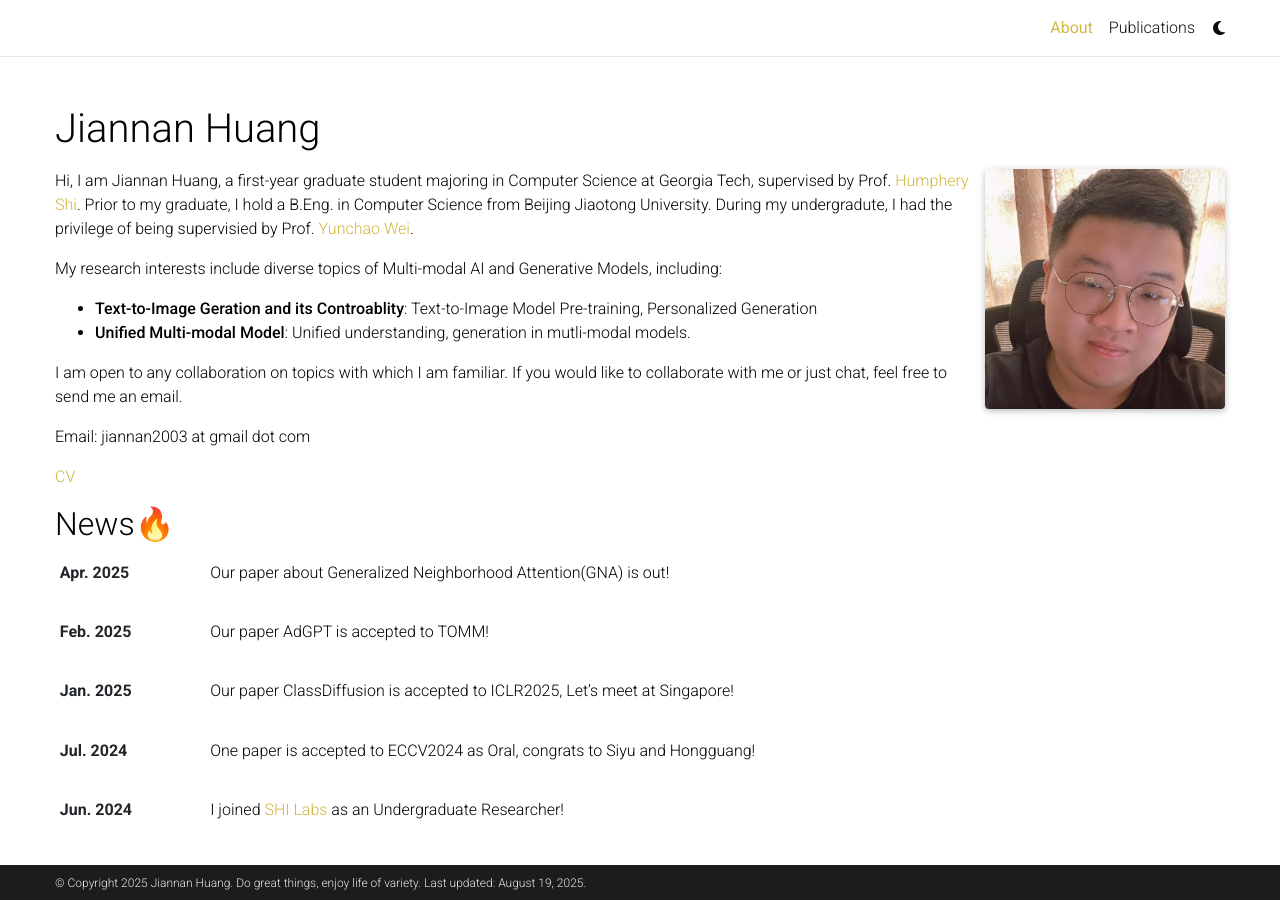
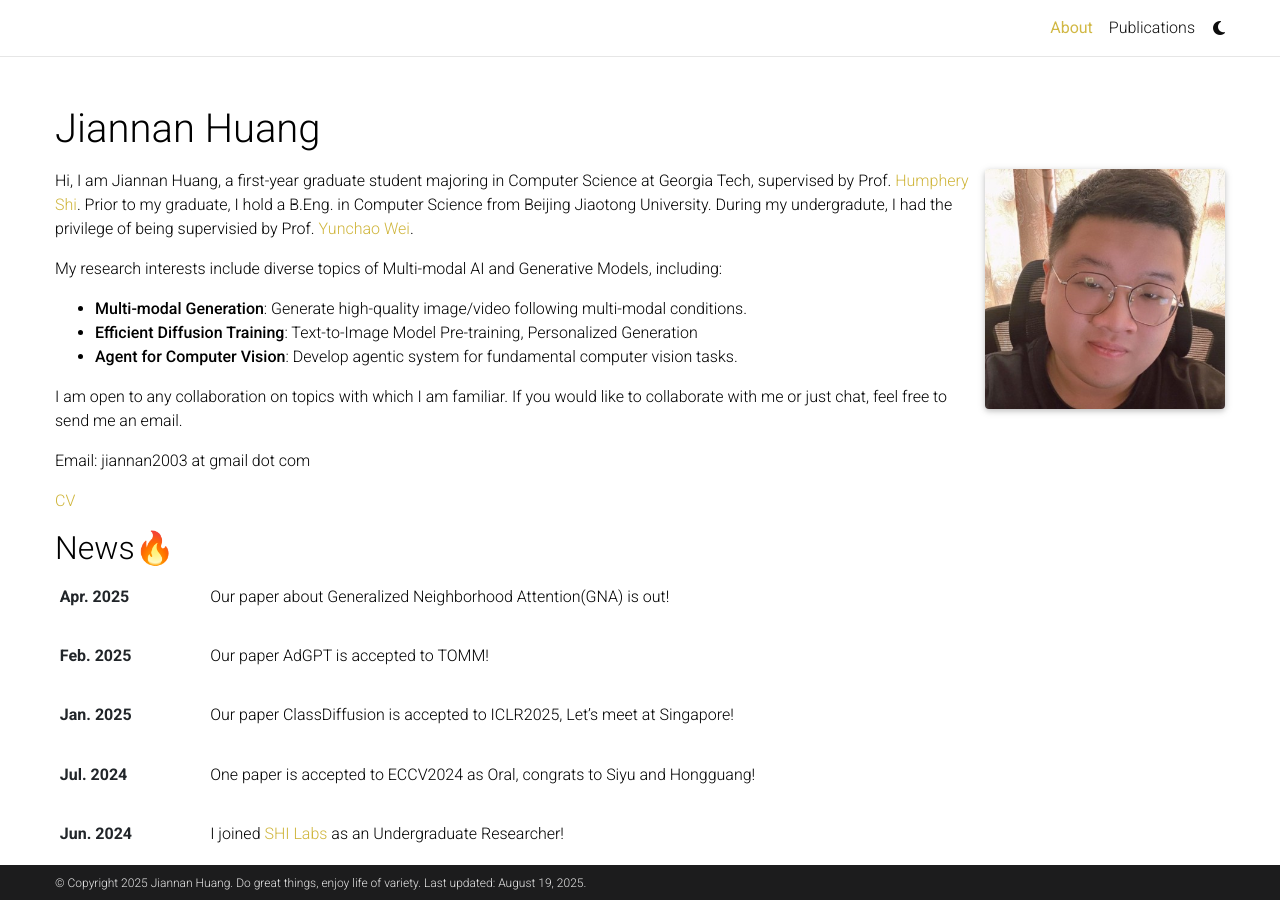
Before and after one commit to Rbrq03/Rbrq03.github.io, a Jekyll site: the page built from _pages/about.md, in a window 1280 px wide and 900 px high. Built offline with Jekyll 4.4.1, drawn with Linux system fonts in a browser that asks for light colours; full-size pictures stand in for the smaller copies a plugin makes; comment, search, counter and statistics services are not loaded; a style sheet for code colours, icons or effects is not loaded.

```diff
--- a/_pages/about.md
+++ b/_pages/about.md
@@ -33,8 +33,9 @@
 - **Efficient Diffusion Training**: Aim at reducing budget of training a diffusion model from scratch.
 - **Agent for Computer Vision**: Aim at developing agents for fundamental computer vision problems. -->
 
-- **Text-to-Image Geration and its Controablity**: Text-to-Image Model Pre-training, Personalized Generation
-- **Unified Multi-modal Model**: Unified understanding, generation in mutli-modal models.
+- **Multi-modal Generation**: Generate high-quality image/video following multi-modal conditions.
+- **Efficient Diffusion Training**: Text-to-Image Model Pre-training, Personalized Generation
+- **Agent for Computer Vision**: Develop agentic system for fundamental computer vision tasks.
 
 <!-- During my undergraduate research experience, I had the privilege of studying and working at the [Wei Lab](https://weiyc.github.io) at [Beijing Jiaotong University](https://www.bjtu.edu.cn) (Major Mentor: Prof. [Yunchao Wei](https://weiyc.github.io)), [Knowledge Engineering Group](http://keg.cs.tsinghua.edu.cn) at [Tsinghua University](http://tsinghua.edu.cn) (Major Mentor: Prof. [Jie Tang](http://keg.cs.tsinghua.edu.cn/jietang/)), and [SHI Labs](https://www.shi-labs.com/) at [Georgia Tech](https://ic.gatech.edu/) (Major Mentor: Prof. [Humphery Shi](https://www.humphreyshi.com/)) -->
 
```
